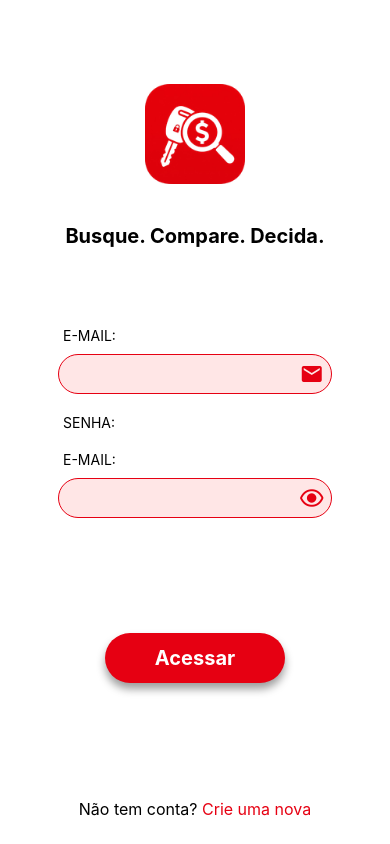
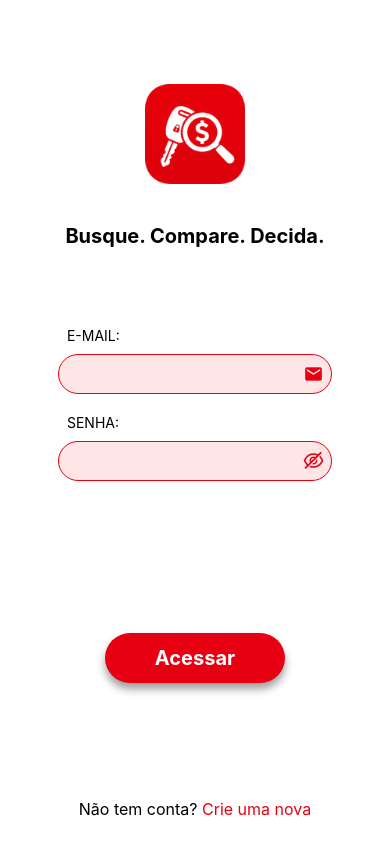
Before and after one commit to lucasnaza1/FipeSearchMobile, a React Native app: screen / in a window 390 px wide. Built offline with nearby package versions, Linux system fonts and the light colour scheme.

Commit message:
Componentizando o input e feat: ocultar ou não ocultar a senha

```diff
--- a/src/components/input/index.tsx
+++ b/src/components/input/index.tsx
@@ -1,5 +1,5 @@
 import React, { forwardRef, Fragment, ForwardedRef} from "react";
-import { View, Text, TextInput, TextInputProps, } from "react-native";
+import { View, Text, TextInput, TextInputProps, TouchableOpacity, } from "react-native";
 import { style } from "./styles"
 import AntDesign from '@expo/vector-icons/AntDesign';
 import { themes } from "../../global/themes";
@@ -12,25 +12,55 @@ type IconComponent =    React.ComponentType<React.ComponentProps<typeof Material
 type Props = TextInputProps & {
     IconLeft?: IconComponent,
     IconRight?: IconComponent,
-    IconLeftName: string,
-    IconRightName: string,
+    IconLeftName?: string,
+    IconRightName?: string,
     title?: string,
     onIconLeftPress?: () => void,
     onIconRightPress?: () => void
 }
 
 export const Input = forwardRef((props : Props, ref: ForwardedRef<TextInput> | null) => {
+
+    const {IconLeft, IconRight, IconLeftName, IconRightName, title, onIconLeftPress, onIconRightPress, ...rest} = props
+
+    const calculateWidthSize = () => {
+        if (IconLeft && IconRight) {
+            return '80%'
+        } else if (IconLeft || IconRight) {
+            return '90%'
+        } else {
+            return '100%'
+        }
+    }
+
+    const calculatePaddingSize = () => {
+        if (IconLeft && IconRight) {
+            return 0;
+        } else if (IconLeft || IconRight) {
+            return 0.5;
+        } else {
+            return 1;
+        }
+    }
+
     return (
                <Fragment>
-               <Text style={style.titleInput}>E-MAIL: </Text>
-                    <View style = {style.boxInput}>
+               <Text style={style.titleInput}> { title } </Text>
+                    <View style = {[style.boxInput, {padding:calculatePaddingSize()}]}>
+                        {IconLeft && IconLeftName &&(
+                        <TouchableOpacity onPress={onIconLeftPress}>
+                            <IconLeft name = {IconLeftName as any} size={20} color={themes.colors.secundary} style={style.Icon}></IconLeft>
+                        </TouchableOpacity>
+                        )}
                             <TextInput
-                            style = {style.input}
+                                style = {[ style.input, {width:calculateWidthSize()}]}
+                                {...rest}
                             />
-                           <AntDesign
-                           name="eye"
-                           size={24}
-                           color={themes.colors.secundary}/>
+                        {IconRight && IconRightName &&(
+                            <TouchableOpacity onPress={onIconRightPress}>
+                                <IconRight name = {IconRightName as any} size={20} color={themes.colors.secundary} style={style.Icon}></IconRight>
+                            </TouchableOpacity>
+                        )}
                         </View>
                 </Fragment>
     )
--- a/src/components/input/styles.ts
+++ b/src/components/input/styles.ts
@@ -26,5 +26,8 @@ export const style = StyleSheet.create({
                 color: themes.colors.texts,
                 marginTop: 20
     },
+        Icon: {
+            width: '100%'
+        }
 
 });
--- a/src/pages/login/index.tsx
+++ b/src/pages/login/index.tsx
@@ -1,86 +1,85 @@
 import React, { useState } from "react";
-import {Text,
+import {
+  Text,
   View,
   Image,
   TextInput,
   TouchableOpacity,
   Alert,
-    ActivityIndicator
+  ActivityIndicator,
 } from "react-native";
 
 import { style } from "./styles";
 import { themes } from "../../global/themes";
 import Logo from "../../assets/logo-header-128x128.png";
-import MaterialIcons from '@expo/vector-icons/MaterialIcons';
+import MaterialIcons from "@expo/vector-icons/MaterialIcons";
 import { Input } from "../../components/input";
+import { AntDesign } from "@expo/vector-icons";
 
+export default function Login() {
+  const [email, setEmail] = useState("");
+  const [password, setPassword] = useState("");
+  const [showPassword, setShowPassword] = useState(true)
+  const [loading, setLoading] = useState(false);
 
-export default function Login(){
-    const [email, setEmail] =  useState('');
-    const [password, setPassword] = useState('');
-    const [loading, setLoading] = useState(false)
-
-    async function getLogin(){
+  async function getLogin() {
     try {
-            setLoading(true)
-            if(!email || !password){
-                return Alert.alert("Atenção!", "Informe os campos obrigatórios!!")
+      setLoading(true);
+      if (!email || !password) {
+        return Alert.alert("Atenção!", "Informe os campos obrigatórios!!");
       }
 
       setTimeout(() => {
-                if(email == 'mail.tomail@mail.com' && password == '123456'){
-                    Alert.alert("Logado com Sucesso!")
+        if (email == "mail.tomail@mail.com" && password == "123456") {
+          Alert.alert("Logado com Sucesso!");
         } else {
-                    Alert.alert("Usuário ou Senha inválido!")
+          Alert.alert("Usuário ou Senha inválido!");
         }
-                setLoading(false)
-            }, 2000)
-
+        setLoading(false);
+      }, 2000);
     } catch (error) {
-            console.log(error)
+      console.log(error);
     }
   }
 
   return (
-        <View style = {style.container}>
-            <View style = {style.boxTop}>
-                <Image
-                    source={Logo}
-                    style={style.logo}
-                    resizeMode="contain"
-                />
+    <View style={style.container}>
+      <View style={style.boxTop}>
+        <Image source={Logo} style={style.logo} resizeMode="contain" />
         <Text style={style.text}>Busque. Compare. Decida.</Text>
       </View>
-            <View style = {style.boxMid}>
-                <Text style={style.titleInput}>E-MAIL: </Text>
-                <View style = {style.boxInput}>
-                    <TextInput
-                    style = {style.input}
-                    value = {email}
-                    onChangeText={(e)=>setEmail(e)}
+      <View style={style.boxMid}>
+        <Input
+          value={email}
+          onChangeText={setEmail}
+          title="E-MAIL: "
+          IconRight={MaterialIcons}
+          IconRightName="email"
         />
-                   <MaterialIcons
-                   name="email"
-                   size={24}
-                   color={themes.colors.secundary} />
+        <Input
+          value={password}
+          onChangeText={setPassword}
+          title="SENHA: "
+          IconRight={AntDesign}
+          IconRightName={showPassword? "eye-invisible" : "eye"}
+          secureTextEntry= {showPassword}
+          onIconRightPress={() => setShowPassword(!showPassword)}
+        />
+        <TextInput />
       </View>
-                    <Text style={style.titleInput}>SENHA: </Text>
-                    <Input></Input>
-                <TextInput/>
-            </View>
-            <View style = {style.boxButton}>
-                <TouchableOpacity
-                    style={style.button}
-                    onPress={() => getLogin()}
-                >
+      <View style={style.boxButton}>
+        <TouchableOpacity style={style.button} onPress={() => getLogin()}>
           {loading ? (
-                        <ActivityIndicator color={themes.colors.primary} size={'small'} />
+            <ActivityIndicator color={themes.colors.primary} size={"small"} />
           ) : (
             <Text style={style.textButton}>Acessar</Text>
           )}
         </TouchableOpacity>
       </View>
-            <Text style={style.textQuestionAccount}>Não tem conta? <Text style={{color: themes.colors.secundary}}>Crie uma nova</Text></Text>
+      <Text style={style.textQuestionAccount}>
+        Não tem conta?{" "}
+        <Text style={{ color: themes.colors.secundary }}>Crie uma nova</Text>
+      </Text>
     </View>
-    )
+  );
 }
```
Lines whose indentation alone changed are shown as unchanged.
